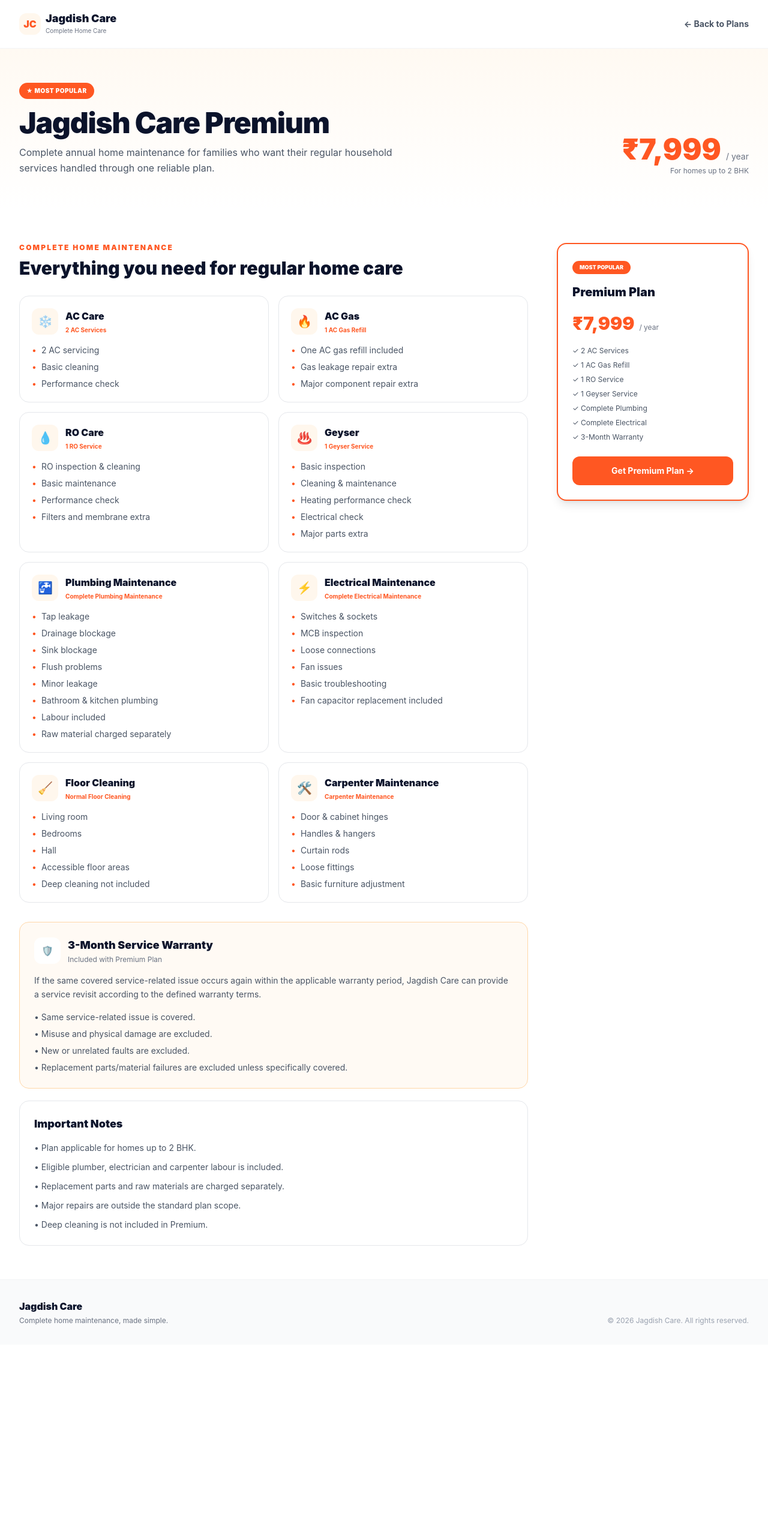
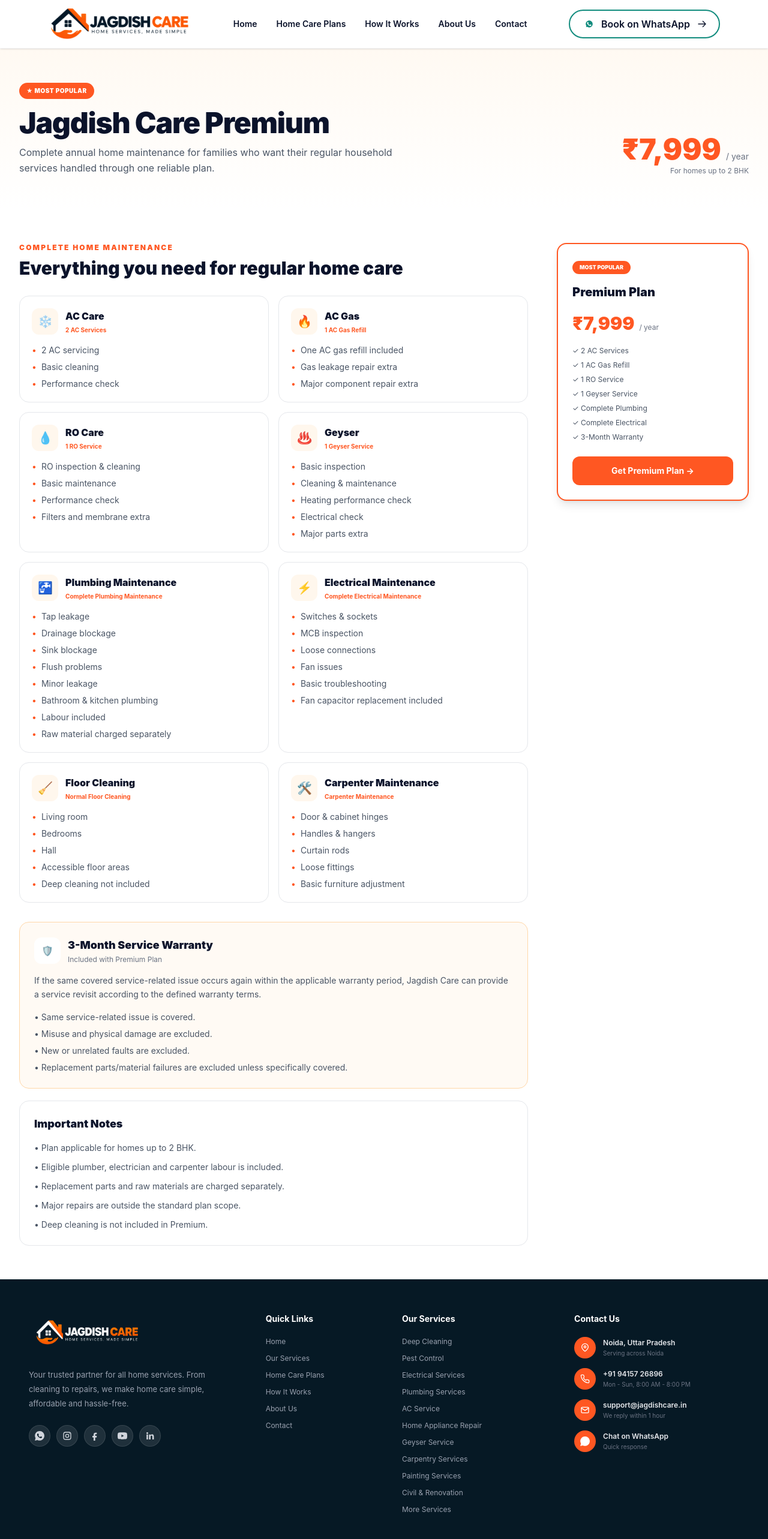
Before and after one commit to singhsubm/Jagdish-Care, a React (Vite) app: page /plans/premium in a window 1280 px wide. Shown: the top 2566 px of the page at 60% size. Before the commit the page ends 2242 px from the top, so only its background shows below. Built offline with nearby package versions, Linux system fonts and the light colour scheme.

Commit message:
detail page fix

```diff
--- a/src/components/Complete360Detail.jsx
+++ b/src/components/Complete360Detail.jsx
@@ -1,5 +1,6 @@
 import React from "react";
 import Navbar from "./Navbar";
+import Footer from "./Footer";
 
 const Complete360Detail = () => {
   return (
@@ -364,28 +365,7 @@
 
 
       {/* FOOTER */}
-      <footer className="border-t border-gray-100 bg-gray-50">
-
-        <div className="max-w-7xl mx-auto px-4 sm:px-6 lg:px-8 py-8">
-
-          <div className="flex flex-col sm:flex-row justify-between gap-5">
-
-            <div>
-              <p className="font-black">Jagdish Care</p>
-              <p className="text-xs text-gray-500 mt-1">
-                Complete home maintenance, made simple.
-              </p>
-            </div>
-
-            <p className="text-xs text-gray-400 sm:self-end">
-              © {new Date().getFullYear()} Jagdish Care. All rights reserved.
-            </p>
-
-          </div>
-
-        </div>
-
-      </footer>
+      <Footer />
 
     </div>
   );
--- a/src/components/EssentialDetail.jsx
+++ b/src/components/EssentialDetail.jsx
@@ -1,5 +1,6 @@
 import React from "react";
 import Navbar from "./Navbar";
+import Footer from "./Footer";
 
 const EssentialDetail = () => {
   return (
@@ -244,26 +245,7 @@
 
 
       {/* ================= FOOTER ================= */}
-      <footer className="border-t border-gray-100 bg-gray-50">
-        <div className="max-w-7xl mx-auto px-4 sm:px-6 lg:px-8 py-8">
-
-          <div className="flex flex-col sm:flex-row justify-between gap-5">
-
-            <div>
-              <p className="font-black">Jagdish Care</p>
-              <p className="text-xs text-gray-500 mt-1">
-                Complete home maintenance, made simple.
-              </p>
-            </div>
-
-            <p className="text-xs text-gray-400 sm:self-end">
-              © {new Date().getFullYear()} Jagdish Care. All rights reserved.
-            </p>
-
-          </div>
-
-        </div>
-      </footer>
+      <Footer />
 
     </div>
   );
--- a/src/components/PremiumDetail.jsx
+++ b/src/components/PremiumDetail.jsx
@@ -1,39 +1,13 @@
 import React from "react";
+import Navbar from "./Navbar";
+import Footer from "./Footer";
 
 const PremiumDetail = () => {
   return (
     <div className="min-h-screen bg-white text-brand-dark">
 
       {/* NAVBAR */}
-      <nav className="sticky top-0 z-50 bg-white/95 backdrop-blur-md border-b border-gray-100">
-        <div className="max-w-7xl mx-auto px-4 sm:px-6 lg:px-8">
-          <div className="h-16 sm:h-20 flex items-center justify-between">
-
-            <a href="/" className="flex items-center gap-2">
-              <div className="w-9 h-9 rounded-xl bg-orange-50 text-brand-orange flex items-center justify-center font-black">
-                JC
-              </div>
-
-              <div>
-                <p className="font-black text-base sm:text-lg leading-none">
-                  Jagdish Care
-                </p>
-                <p className="text-[9px] sm:text-[10px] text-gray-500 mt-1">
-                  Complete Home Care
-                </p>
-              </div>
-            </a>
-
-            <a
-              href="/"
-              className="text-xs sm:text-sm font-bold text-gray-600 hover:text-brand-orange transition"
-            >
-              ← Back to Plans
-            </a>
-
-          </div>
-        </div>
-      </nav>
+      <Navbar />
 
 
       {/* HERO */}
@@ -313,26 +287,7 @@
 
 
       {/* FOOTER */}
-      <footer className="border-t border-gray-100 bg-gray-50">
-        <div className="max-w-7xl mx-auto px-4 sm:px-6 lg:px-8 py-8">
-
-          <div className="flex flex-col sm:flex-row justify-between gap-5">
-
-            <div>
-              <p className="font-black">Jagdish Care</p>
-              <p className="text-xs text-gray-500 mt-1">
-                Complete home maintenance, made simple.
-              </p>
-            </div>
-
-            <p className="text-xs text-gray-400 sm:self-end">
-              © {new Date().getFullYear()} Jagdish Care. All rights reserved.
-            </p>
-
-          </div>
-
-        </div>
-      </footer>
+      <Footer />
 
     </div>
   );
```
